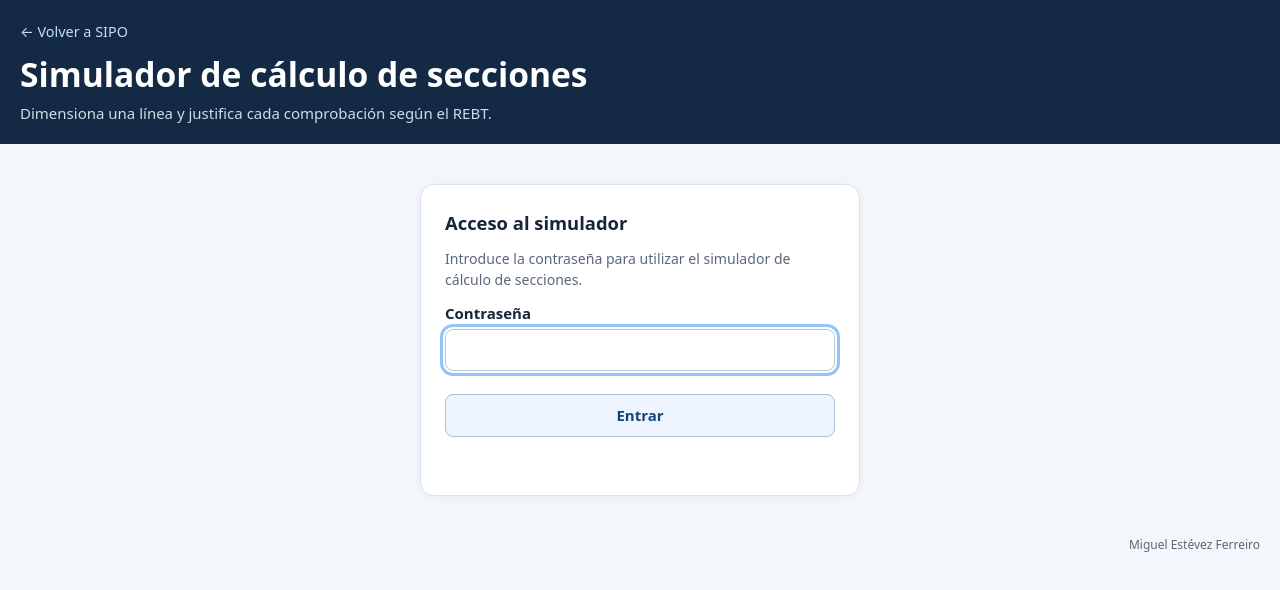
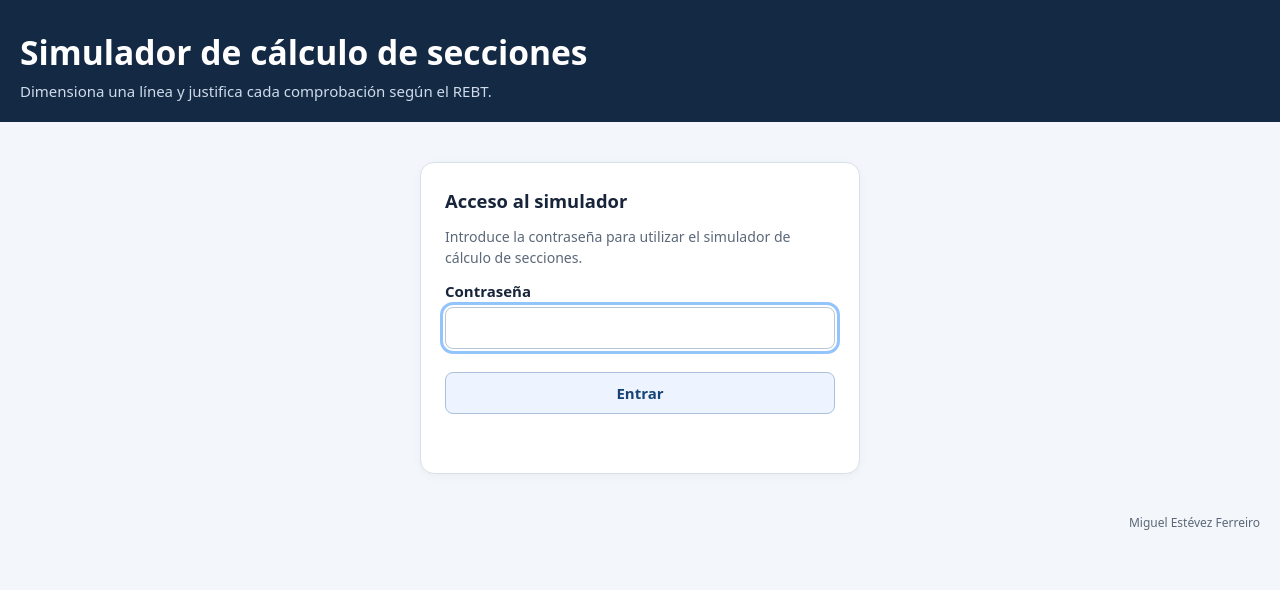
Before and after one commit to estevezmig/SIPO, a plain HTML site: page simuladores/secciones/index.html in a window 1280 px wide. Drawn offline with Linux system fonts and the light colour scheme.

Commit message:
Adaptar retorno del cálculo de secciones al origen

```diff
--- a/simuladores/secciones/index.html
+++ b/simuladores/secciones/index.html
@@ -3,7 +3,7 @@
 <head>
 <meta charset="utf-8">
 <meta name="viewport" content="width=device-width, initial-scale=1">
-<title>Cálculo de secciones · SIPO</title>
+<title>Cálculo de secciones</title>
 <style>
 :root{--bg:#f3f6fa;--ink:#17243a;--muted:#5b6879;--line:#d7e1eb;--navy:#142a44;--blue:#2563eb;--green:#0d9066;--amber:#b86609;--red:#b42318;--soft:#f7f9fc}
 *{box-sizing:border-box}body{margin:0;background:var(--bg);color:var(--ink);font:15px/1.48 system-ui,-apple-system,"Segoe UI",sans-serif}
@@ -27,7 +27,7 @@ details{border-top:1px solid var(--line);padding:11px 0 0;margin-top:11px}detail
 </style>
 </head>
 <body>
-<header><a href="../../">← Volver a SIPO</a><h1>Simulador de cálculo de secciones</h1><p>Dimensiona una línea y justifica cada comprobación según el REBT.</p></header>
+<header><a id="volver-origen" hidden>← Volver</a><script>(()=>{const destinos={sipo:"https://estevezmig.github.io/SIPO/",inel:"https://estevezmig.github.io/INEL/",elap:"https://estevezmig.github.io/ELAP/",portal:"https://estevezmig.github.io/portal-fp/"};const origen=new URLSearchParams(location.search).get("origen");const enlace=document.getElementById("volver-origen");if(Object.hasOwn(destinos,origen)){enlace.href=destinos[origen];enlace.hidden=false;}})();</script><h1>Simulador de cálculo de secciones</h1><p>Dimensiona una línea y justifica cada comprobación según el REBT.</p></header>
 
 <section id="accessGate" class="card access-gate" aria-labelledby="accessTitle">
   <h2 id="accessTitle">Acceso al simulador</h2>
```
